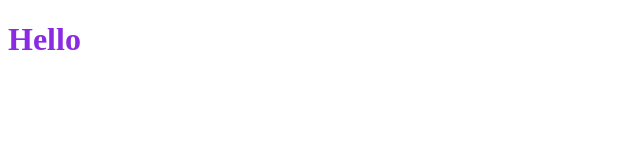
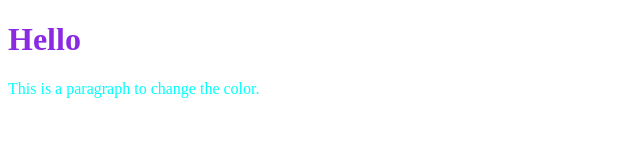
Before and after one commit to deima24/HTML-and-CSS-, a plain HTML site: page Basic_HTML_and_CSS/Basic_HTML_3.html in a window 1280 px wide. Shown: the whole page, without its empty margins (0-640 px from the left). Drawn offline with Linux system fonts and the light colour scheme.

Commit message:
Update Basic_HTML_3.html
Created p tag and style it with css style tag.

```diff
--- a/Basic_HTML_and_CSS/Basic_HTML_3.html
+++ b/Basic_HTML_and_CSS/Basic_HTML_3.html
@@ -4,9 +4,15 @@
     <meta charset="UTF-8">
     <meta name="viewport" content="width=device-width, initial-scale=1.0">
     <title>Document</title>
+    <style>
+        p {
+            color: aqua;
+        }
+    </style>
 </head>
 <body>
     <div style="color: blueviolet;"><h1>Hello</h1></div>
+    <p>This is a paragraph to change the color.</p>
 
 </body>
 </html>
```
